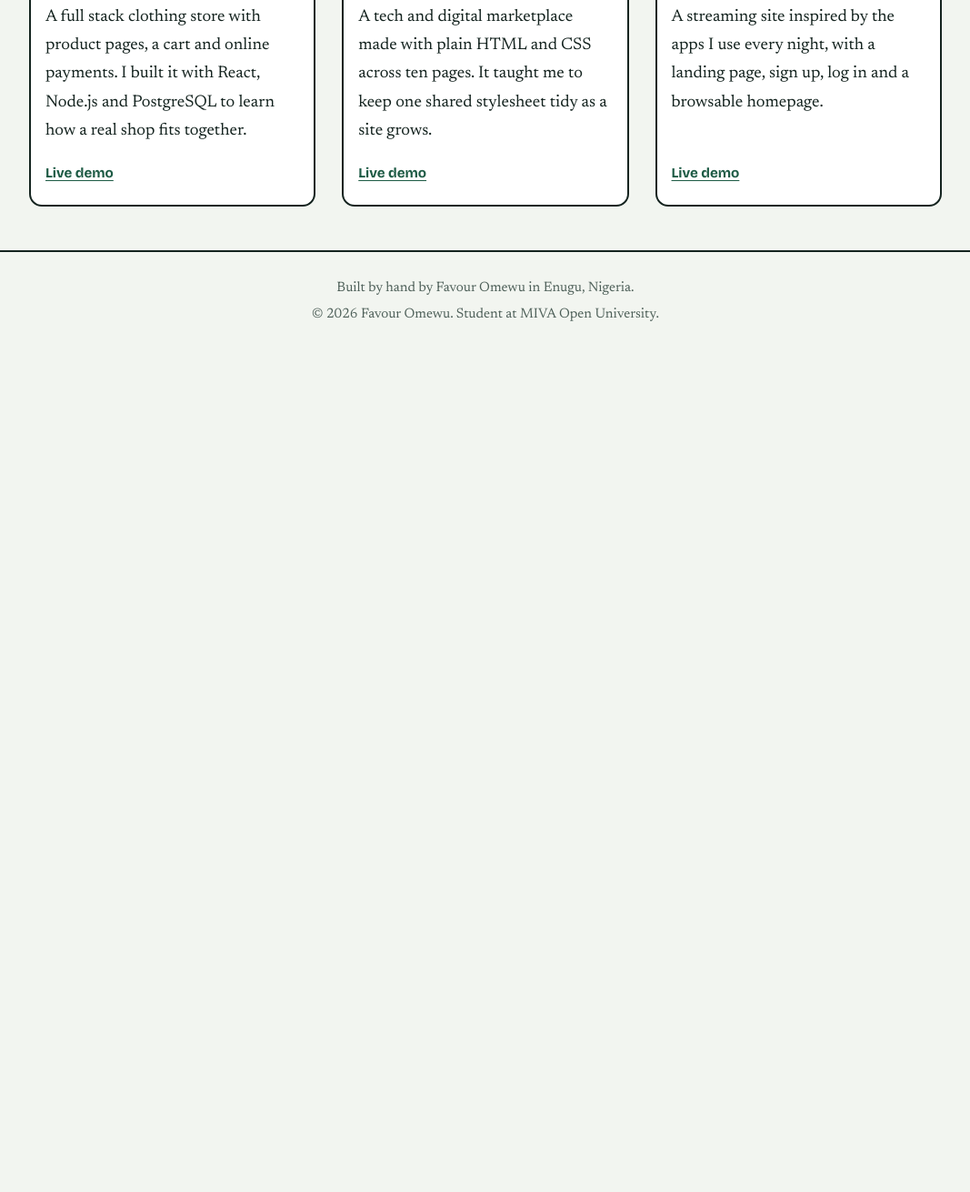
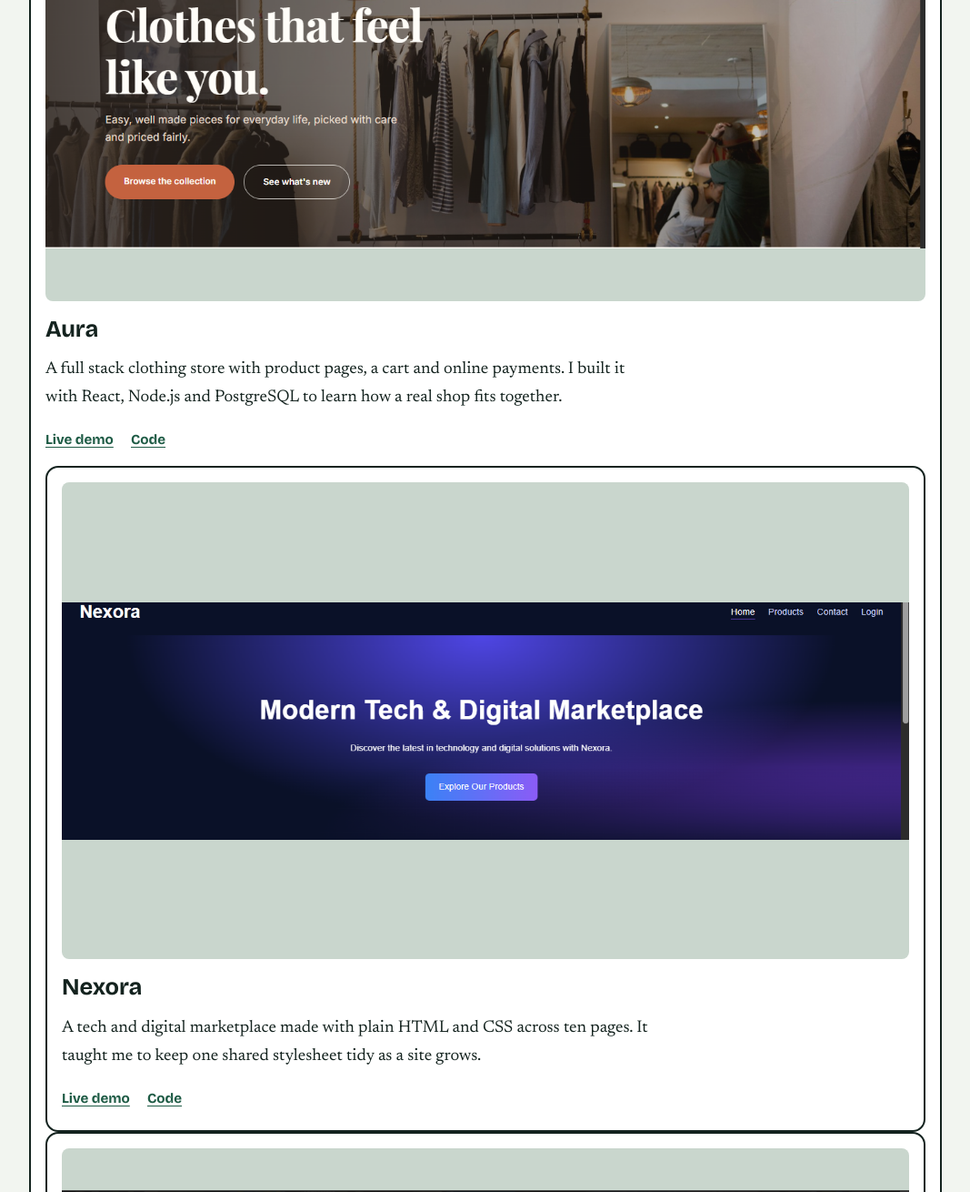
Before and after one commit to de7ghost-crypto/favour-omewu-portfolio, a plain HTML site: page projects.html in a window 1280 px wide. Shown: the part 571-1881 px from the top of the page at 91% size, without its empty margins (106-1173 px from the left). Before the commit the page ends 957 px from the top, so only its background shows below. Drawn offline with nearby package versions, Linux system fonts and the light colour scheme.

Commit message:
Update project links to reflect new GitHub repositories

```diff
--- a/projects.html
+++ b/projects.html
@@ -23,19 +23,18 @@
     <figure class="shot "><img src="AURA.png" alt="Screenshot of the Aura clothing store" loading="lazy" onerror="this.remove()"></figure>
     <h2>Aura</h2>
     <p>A full stack clothing store with product pages, a cart and online payments. I built it with React, Node.js and PostgreSQL to learn how a real shop fits together.</p>
-    <p class="links"><a href= "https://aura-store-drab.vercel.app" target="_blank" rel="noopener">Live demo</a> <a href="https://github.com/your-username/aura" target="_blank" rel="noopener"></a></p>
-  </article>
+    <p class="links"><a href="https://aura-store-drab.vercel.app" target="_blank" rel="noopener">Live demo</a> <a href="https://github.com/de7ghost-crypto/aura-store" target="_blank" rel="noopener">Code</a></p>
   <article class="project">
     <figure class="shot "><img src="Nexora.png" alt="Screenshot of the Nexora marketplace" loading="lazy" onerror="this.remove()"></figure>
     <h2>Nexora</h2>
     <p>A tech and digital marketplace made with plain HTML and CSS across ten pages. It taught me to keep one shared stylesheet tidy as a site grows.</p>
-    <p class="links"><a href="https://nexora-pearl-ten.vercel.app" target="_blank" rel="noopener">Live demo</a> <a href="https://github.com/your-username/nexora" target="_blank" rel="noopener"></a></p>
+    <p class="links"><a href="https://nexora-pearl-ten.vercel.app" target="_blank" rel="noopener">Live demo</a> <a href="https://github.com/de7ghost-crypto/Nexora" target="_blank" rel="noopener">Code</a></p>
   </article>
   <article class="project">
     <figure class="shot "><img src="Reelbox.png" alt="Screenshot of the Reelbox streaming site" loading="lazy" onerror="this.remove()"></figure>
     <h2>Reelbox</h2>
     <p>A streaming site inspired by the apps I use every night, with a landing page, sign up, log in and a browsable homepage.</p>
-    <p class="links"><a href="https://cloned-netflix-website.vercel.app" target="_blank" rel="noopener">Live demo</a> <a href="https://github.com/your-username/reelbox" target="_blank" rel="noopener"></a></p>
+    <p class="links"><a href="https://cloned-netflix-website.vercel.app" target="_blank" rel="noopener">Live demo</a> <a href="https://github.com/de7ghost-crypto/cloned-netflix-website" target="_blank" rel="noopener">Code</a></p>
   </article>
 </main>
 <footer class="site-footer">
```
